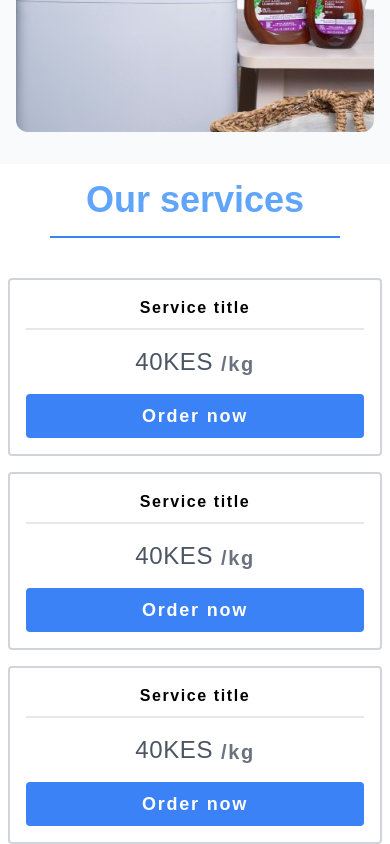
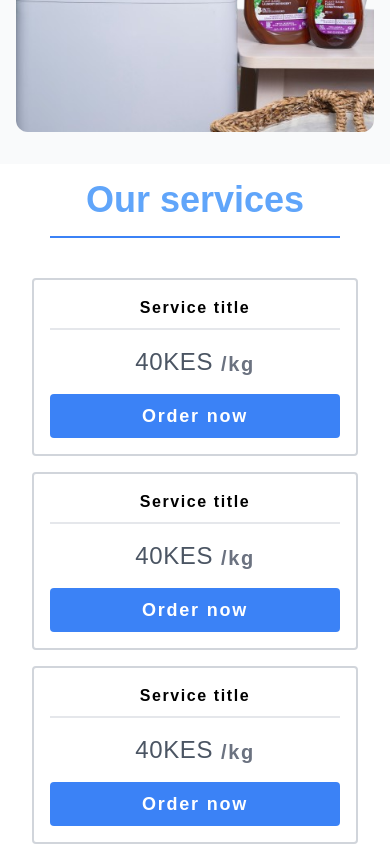
Before and after one commit to calvinarieri/dirtbusters, a React (Create React App) app: page / in a window 390 px wide. Shown: the part 688-1532 px from the top of the page. Built offline with nearby package versions, Linux system fonts and the light colour scheme.

Commit message:
UI improvement:services section

```diff
--- a/src/components/Services.js
+++ b/src/components/Services.js
@@ -6,7 +6,7 @@ export default function Services(){
     return(
         <div id="services" className="flex flex-col md:justify-center items-center md:my-28 font-DMSans">
             <h1 className="font-bold md:text-6xl text-blue-400 mt-4 border-b-2 pb-4 text-4xl border-blue-500 px-9">Our services</h1>
-            <div className="flex flex-col px-2 md:justify-center md:flex-row gap-4 md:gap-8 mt-10 md:mt-20 w-full">
+            <div className="flex flex-col px-8 md:justify-center md:flex-row gap-4 md:gap-8 mt-10 md:mt-20 w-full">
                 {services.map((service , index)=><Card />)}
             </div>
         </div>
```
